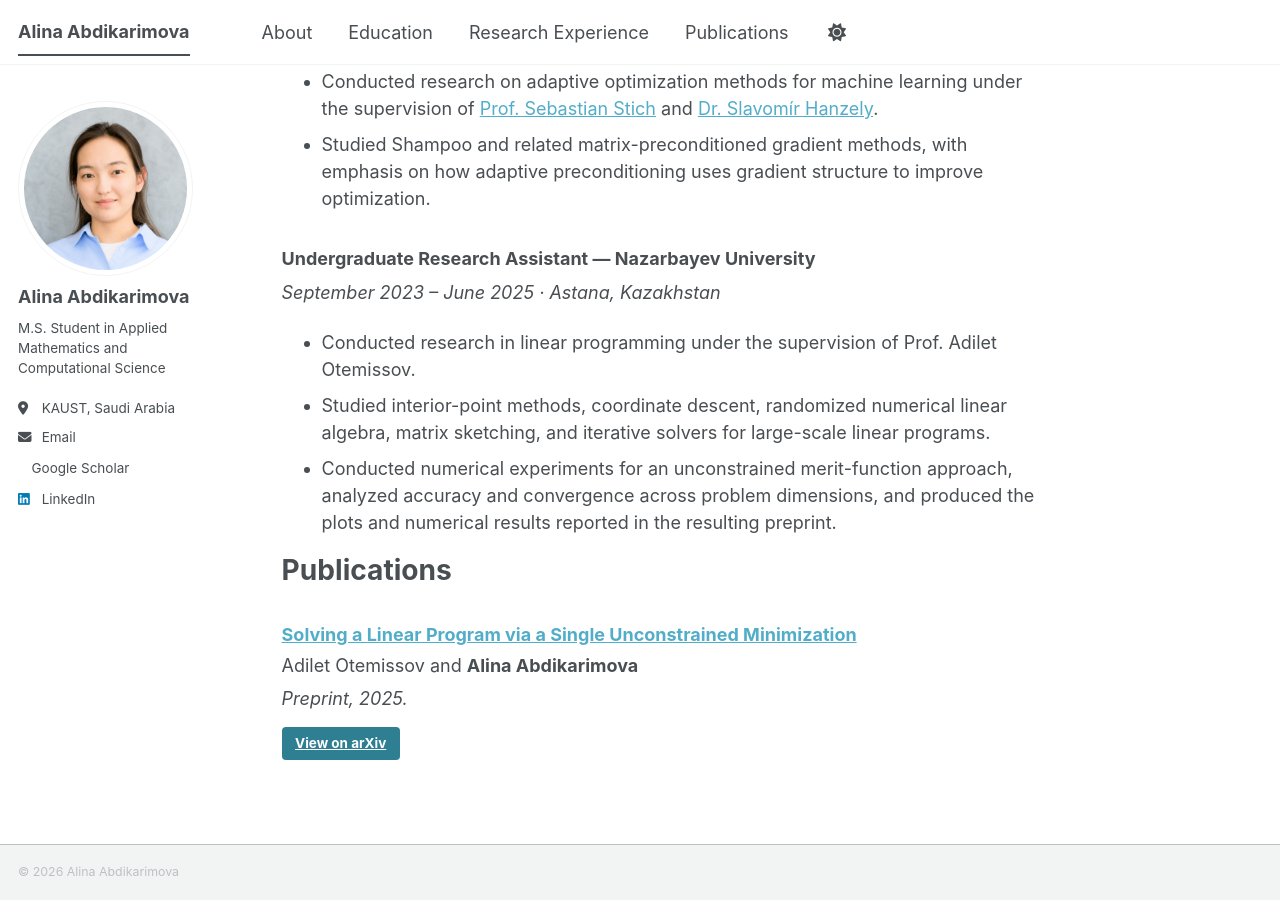
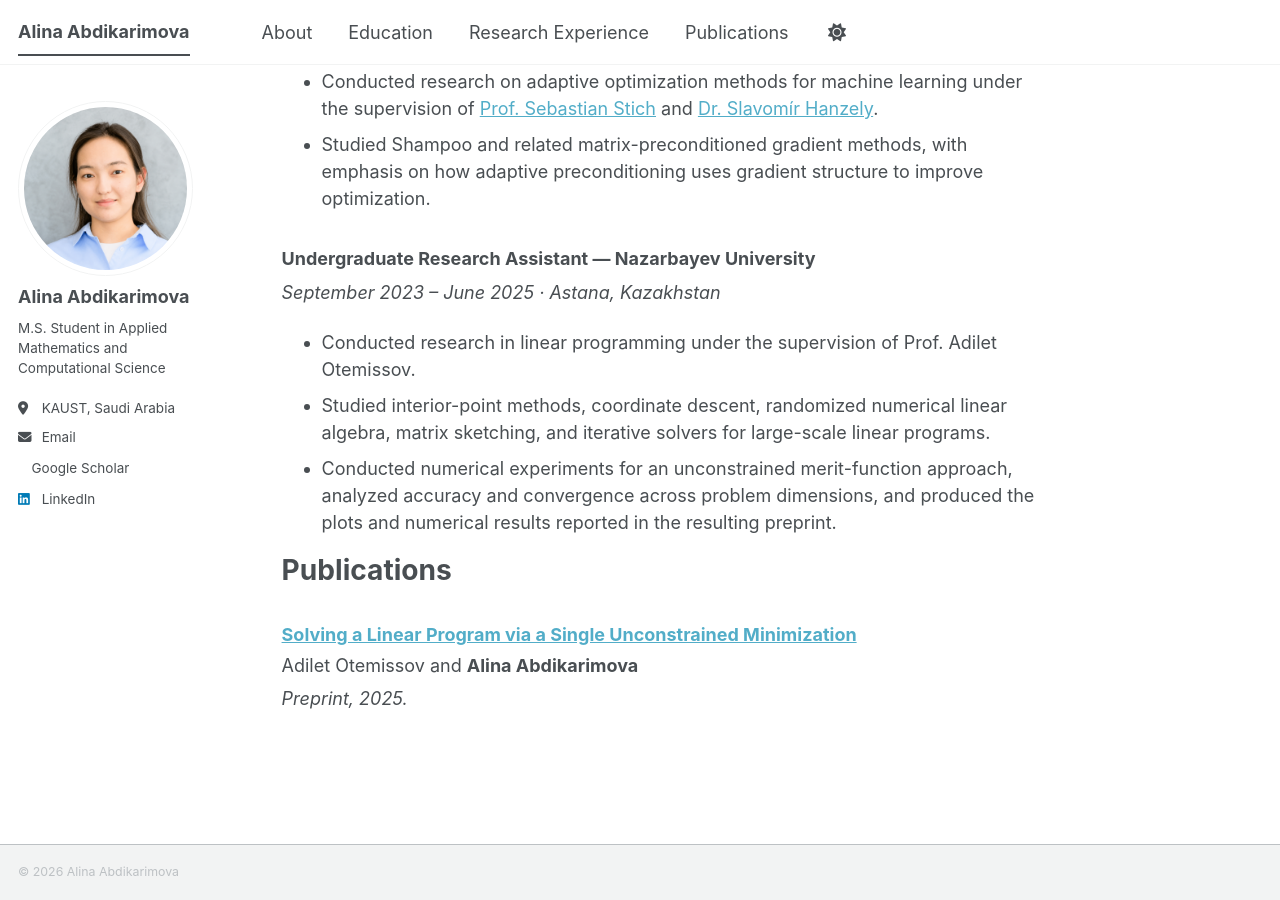
Before and after one commit to alinaabdikarimova/alinaabdikarimova.github.io, a Jekyll site: the page built from _pages/about.md, in a window 1280 px wide and 900 px high, scrolled down 911 px. Built offline with Jekyll 4.4.1, drawn with Linux system fonts in a browser that asks for light colours; a style sheet for code colours, icons or effects is not loaded.

Commit message:
Remove redundant arXiv button

```diff
--- a/_pages/about.md
+++ b/_pages/about.md
@@ -59,6 +59,5 @@ Publications {#publications}
     <a href="https://arxiv.org/abs/2505.21232" target="_blank" rel="noopener noreferrer">Solving a Linear Program via a Single Unconstrained Minimization</a>
   </h3>
   <p style="margin: 0 0 0.35rem;">Adilet Otemissov and <strong>Alina Abdikarimova</strong></p>
-  <p style="margin: 0 0 0.8rem;"><em>Preprint, 2025.</em></p>
-  <a href="https://arxiv.org/abs/2505.21232" class="btn btn--primary" target="_blank" rel="noopener noreferrer">View on arXiv</a>
+  <p style="margin: 0;"><em>Preprint, 2025.</em></p>
 </article>
```
